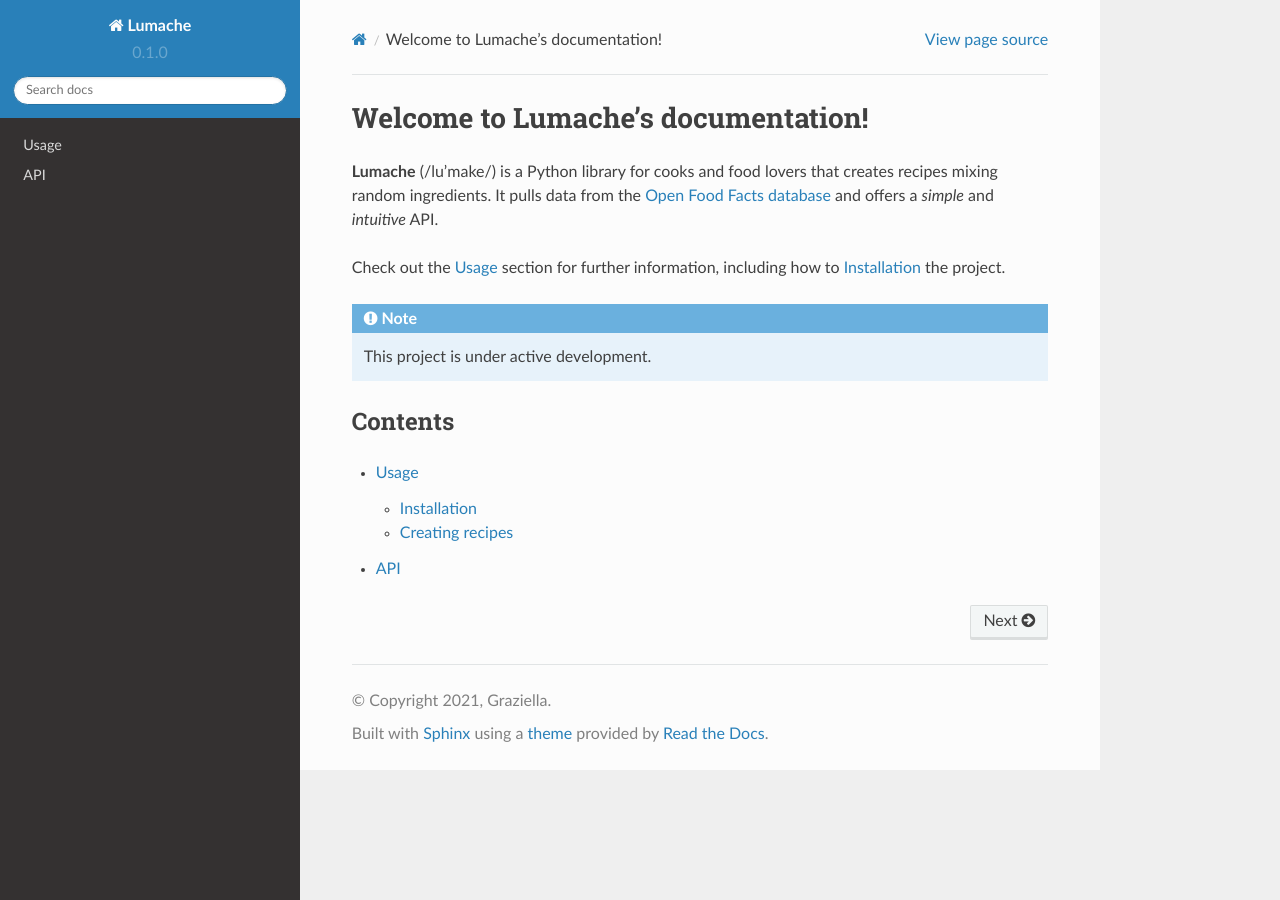
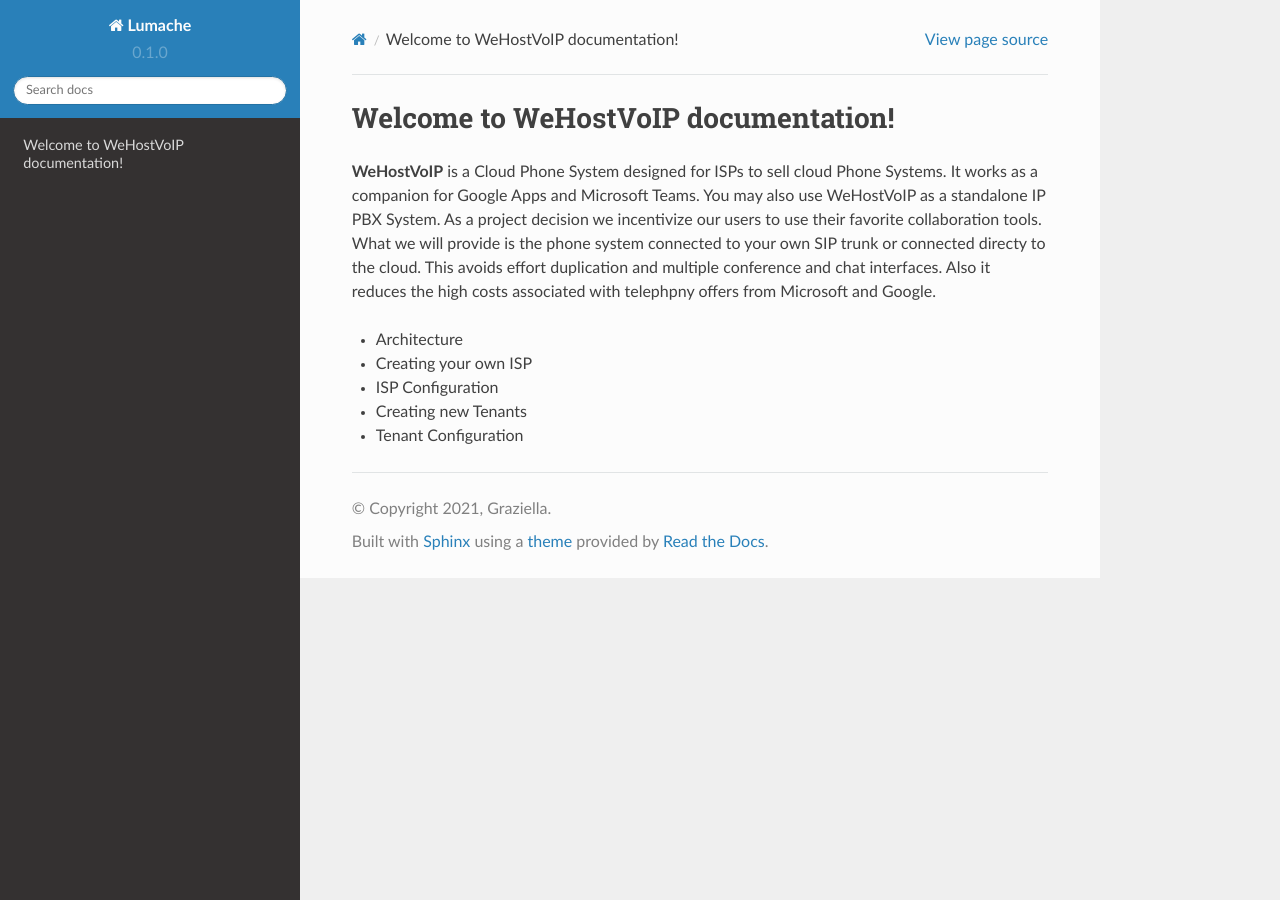
Before and after one commit to pauloantonio-git/wehostvoip-docs, a Sphinx documentation site: the page built from docs/source/index.rst, in a window 1280 px wide. Built offline with Sphinx 7.4.7 and the Read the Docs theme 2.0.0, drawn with Linux system fonts in a browser that asks for light colours.

Commit message:
Update index.rst

```diff
--- a/docs/source/index.rst
+++ b/docs/source/index.rst
@@ -1,22 +1,10 @@
-Welcome to Lumache's documentation!
+Welcome to WeHostVoIP documentation!
 ===================================
 
-**Lumache** (/lu'make/) is a Python library for cooks and food lovers
-that creates recipes mixing random ingredients.
-It pulls data from the `Open Food Facts database <https://world.openfoodfacts.org/>`_
-and offers a *simple* and *intuitive* API.
+**WeHostVoIP** is a Cloud Phone System designed for ISPs to sell cloud Phone Systems. It works as a companion for Google Apps and Microsoft Teams. You may also use WeHostVoIP as a standalone IP PBX System. As a project decision we incentivize our users to use their favorite collaboration tools. What we will provide is the phone system connected to your own SIP trunk or connected directy to the cloud. This avoids effort duplication and multiple conference and chat interfaces. Also it reduces the high costs associated with telephpny offers from Microsoft and Google.
 
-Check out the :doc:`usage` section for further information, including
-how to :ref:`installation` the project.
-
-.. note::
-
-   This project is under active development.
-
-Contents
---------
-
-.. toctree::
-
-   usage
-   api
+* Architecture
+* Creating your own ISP
+* ISP Configuration
+* Creating new Tenants
+* Tenant Configuration
```
